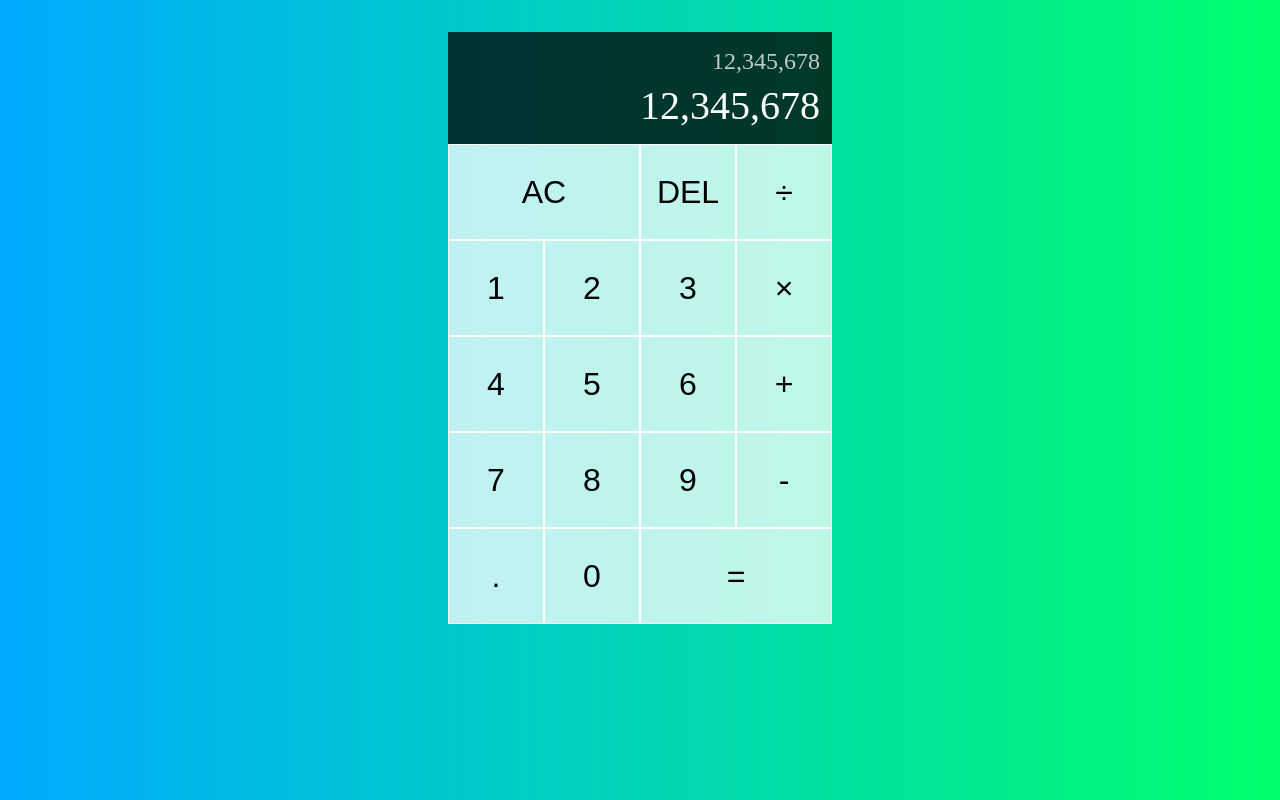
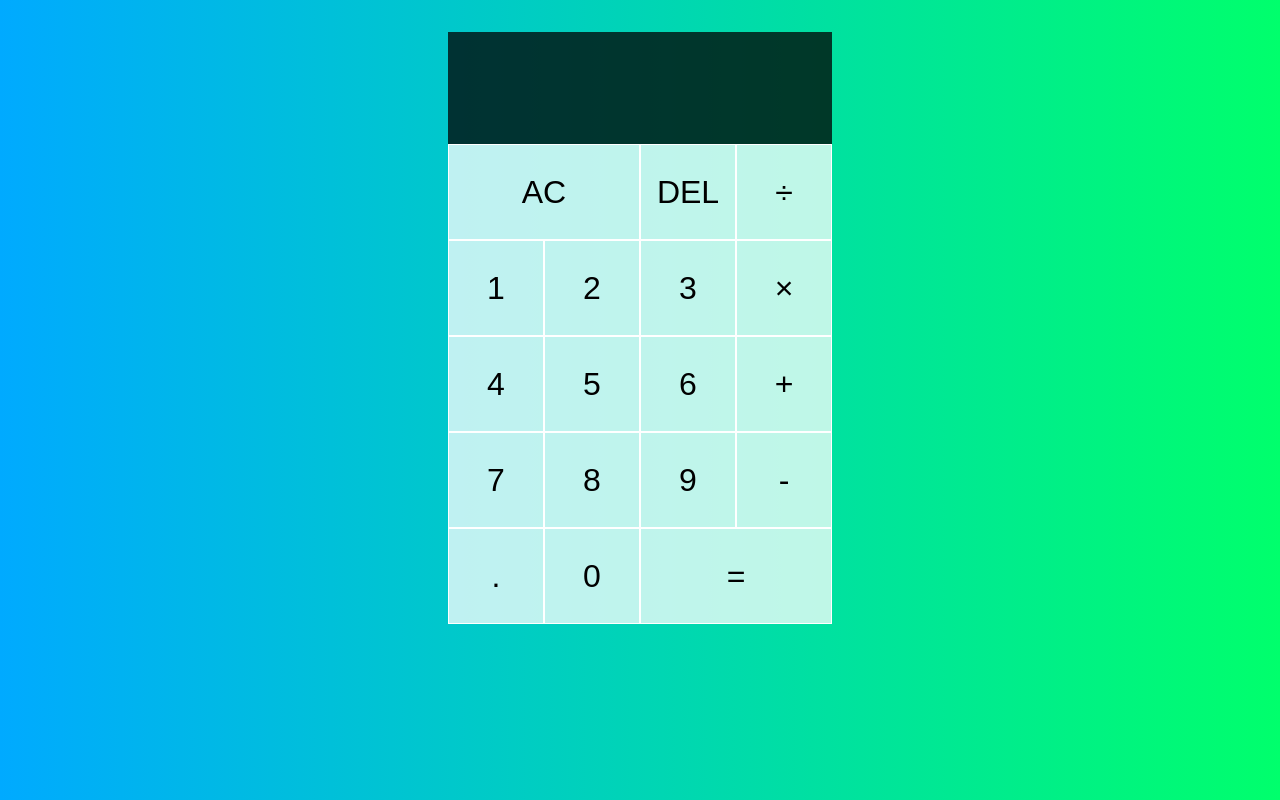
Before and after one commit to elizabetholsavsky/calculator, a React (Create React App) app: page / in a window 1280 px wide. Built offline with nearby package versions, Linux system fonts and the light colour scheme; the HTML template or start-up script is replaced by a standard one.

Commit message:
set up reducer, add digit btn component, import into app, digit buttons now record in ccalculator diplay when pressed

```diff
--- a/src/App.js
+++ b/src/App.js
@@ -1,29 +1,55 @@
+import { useReducer } from "react"
+import DigitButton from "./DigitButton"
 import "./styles.css"
 
+export const ACTIONS = {
+  ADD_DIGIT: 'add-digit',
+  CHOOSE_OPERATION: 'choose-operation',
+  CLEAR: 'clear',
+  DELETE_DIGIT: 'delete-digit',
+  EVALUATE: 'evaluate'
+}
+
+function reducer(state, { type, payload }) {
+  switch(type) {
+    case ACTIONS.ADD_DIGIT:
+      return {
+        ...state,
+        currentOperand: `${state.currentOperand || ""}${payload.digit}`,
+      }
+  }
+}
+
 function App() {
+  const [{currentOperand, previousOperand, operation}, dispatch] = useReducer(
+    reducer,
+    {}
+  )
+
   return (
     <div className="calculator-grid">
       <div className="output">
-          <div className= "previous-operand">12,345,678</div>
-          <div className= "current-operand">12,345,678</div>
+          <div className= "previous-operand">{previousOperand} {operation}</div>
+          <div className= "current-operand">{currentOperand}</div>
       </div>
       <button className="span-two">AC</button>
       <button>DEL</button>
-      <button>÷</button>
-      <button>1</button>
-      <button>2</button>
-      <button>3</button>
-      <button>×</button>
-      <button>4</button>
-      <button>5</button>
-      <button>6</button>
-      <button>+</button>
-      <button>7</button>
-      <button>8</button>
-      <button>9</button>
-      <button>-</button>
-      <button>.</button>
-      <button>0</button>
+      <DigitButton digit="÷" dispatch={dispatch} />
+      <DigitButton digit="1" dispatch={dispatch} />
+      <DigitButton digit="2" dispatch={dispatch} />
+      <DigitButton digit="3" dispatch={dispatch} />
+      <DigitButton digit="×" dispatch={dispatch} />
+      <DigitButton digit="4" dispatch={dispatch} />
+      <DigitButton digit="5" dispatch={dispatch} />
+      <DigitButton digit="6" dispatch={dispatch} />
+      <DigitButton digit="+" dispatch={dispatch} />
+      <DigitButton digit="7" dispatch={dispatch} />
+      <DigitButton digit="8" dispatch={dispatch} />
+      <DigitButton digit="9" dispatch={dispatch} />
+      <DigitButton digit="-" dispatch={dispatch} />
+      <DigitButton digit="." dispatch={dispatch} />
+      <DigitButton digit="0" dispatch={dispatch} />
+
       <button className="span-two">=</button>
     </div>
   )
--- /dev/null
+++ b/src/DigitButton.js
@@ -0,0 +1,9 @@
+import { ACTIONS } from "./App"
+
+export default function DigitButton({ dispatch, digit }) {
+    return (
+        <button onClick={() => dispatch({ type: ACTIONS.ADD_DIGIT, payload: { digit }})}>
+            { digit }
+        </button>
+    )
+}
```
